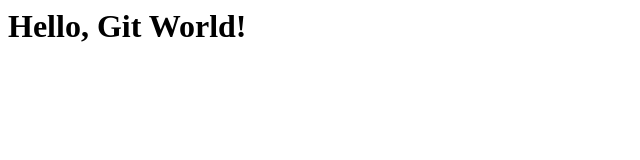
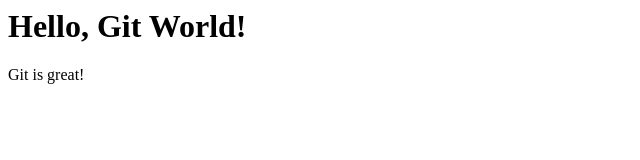
Before and after one commit to adamrozycki00/GitGithubMasterclass, a plain HTML site: page index.html in a window 1280 px wide. Shown: the full height of the page, 0-640 px from the left. Drawn offline with Linux system fonts and the light colour scheme.

Commit message:
Add div and p

```diff
--- a/index.html
+++ b/index.html
@@ -1 +1,5 @@
 <h1>Hello, Git World!</h1>
+
+<div>
+    <p>Git is great!</p>
+</div>
```
